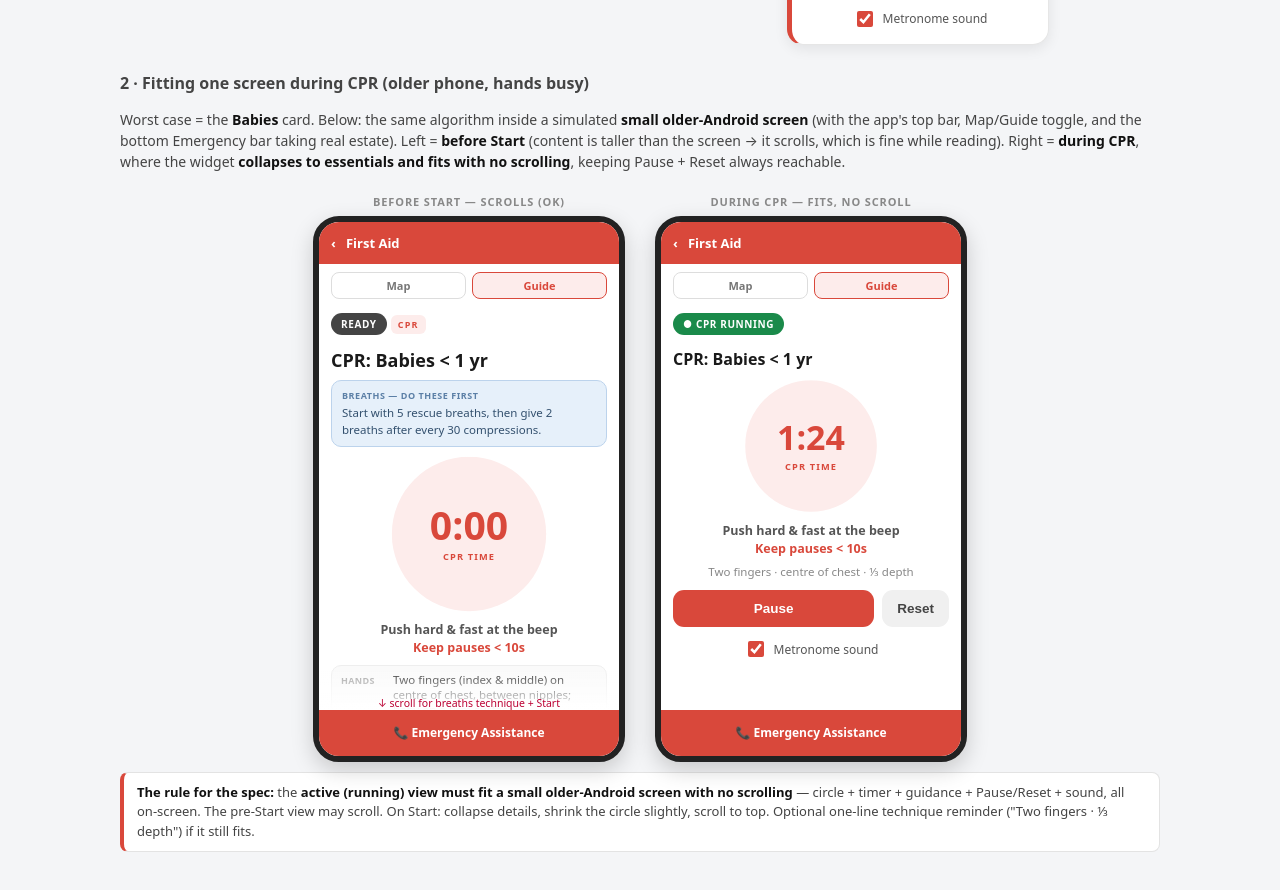
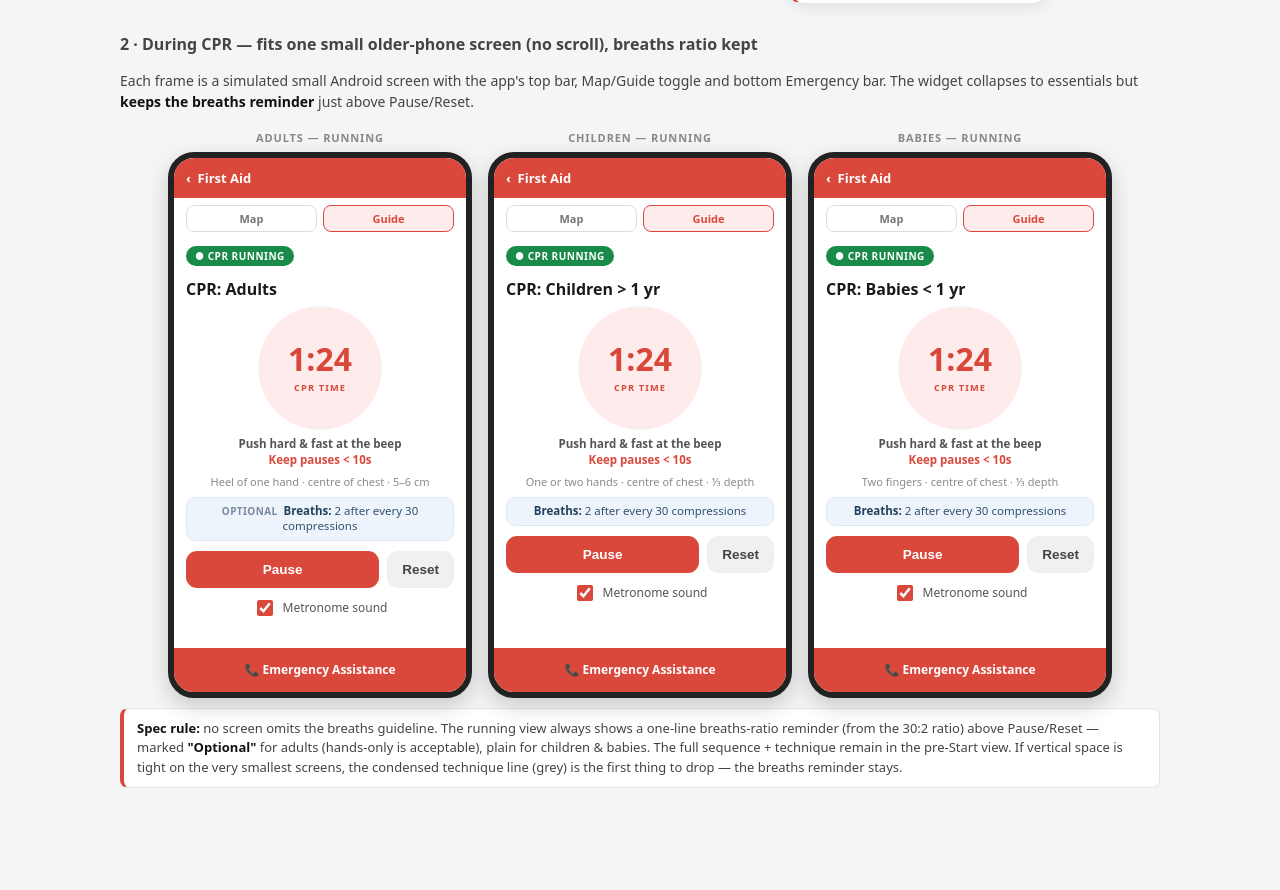
Before and after one commit to alipkagit/demos, a plain HTML site: page cpr-coach-mockup.html in a window 1280 px wide. Shown: the part 940-1830 px from the top of the page. After the commit the page ends 1774 px from the top, so only its background shows below. Drawn offline with Linux system fonts and the light colour scheme.

Commit message:
Add files via upload

```diff
--- a/cpr-coach-mockup.html
+++ b/cpr-coach-mockup.html
@@ -7,26 +7,25 @@
 <style>
   body{margin:0;background:#f4f5f7;font-family:system-ui,-apple-system,Segoe UI,Roboto,sans-serif;color:#1a1a1a;padding:28px 16px}
   .wrap{max-width:1040px;margin:0 auto}
-  .intro{margin:0 auto 22px;color:#444;font-size:14px;line-height:1.5}
+  .intro{margin:0 auto 18px;color:#444;font-size:14px;line-height:1.5}
   .intro h1{font-size:21px;margin:0 0 6px}
-  .intro h2{font-size:16px;margin:26px 0 4px}
+  .intro h2{font-size:16px;margin:28px 0 4px}
   .intro b{color:#111}
   .note{background:#fff;border:1px solid #e3e3e3;border-left:4px solid #d9483b;border-radius:8px;padding:10px 13px;margin-top:10px;font-size:13px}
   .row3{display:flex;gap:16px;justify-content:center;flex-wrap:wrap;align-items:flex-start}
-  .row2{display:flex;gap:30px;justify-content:center;flex-wrap:wrap;align-items:flex-start;margin-top:8px}
   .col{width:262px}
   .vlabel{font-size:11px;font-weight:800;color:#888;text-align:center;margin-bottom:7px;text-transform:uppercase;letter-spacing:.08em}
 
-  /* generic card bits */
   .tag{display:inline-block;background:#fdeceb;color:#d9483b;font-size:9px;font-weight:800;letter-spacing:1.2px;padding:3px 7px;border-radius:6px}
   .h{font-size:18px;font-weight:700;margin:7px 0 2px}
   .circle{width:150px;height:150px;border-radius:50%;background:#fdeceb;margin:12px auto;display:flex;flex-direction:column;align-items:center;justify-content:center;text-align:center;animation:beat 0.545s infinite;flex:none}
-  .circle.sm{width:128px;height:128px}
+  .circle.sm{width:120px;height:120px;margin:8px auto}
   @keyframes beat{0%{transform:scale(1)}12%{transform:scale(1.06)}30%{transform:scale(1)}}
   .circ-timer{color:#d9483b;font-size:38px;font-weight:800;font-variant-numeric:tabular-nums;line-height:1}
-  .circle.sm .circ-timer{font-size:33px}
+  .circle.sm .circ-timer{font-size:31px}
   .circ-cap{color:#d9483b;font-size:9px;font-weight:800;letter-spacing:1.1px;margin-top:5px}
-  .guide{text-align:center;color:#555;font-size:12.5px;font-weight:600;line-height:1.45;margin:2px 0 6px}
+  .guide{text-align:center;color:#555;font-size:12.5px;font-weight:600;line-height:1.4;margin:2px 0 6px}
+  .guide.sm{font-size:11.5px}
   .guide .l2{color:#d9483b}
   .tech{background:#fafafa;border:1px solid #eee;border-radius:10px;font-size:11.5px;margin-top:8px}
   .tech .r{display:flex;gap:8px;padding:6px 9px;border-top:1px solid #eee}
@@ -35,27 +34,28 @@
   .breaths{background:#eef4fb;border:1px solid #dbe8f5;border-radius:10px;padding:8px 10px;margin-top:8px;font-size:11.5px;line-height:1.45;color:#33506e}
   .breaths.first{border-color:#bcd3ec;background:#e6f0fa}
   .breaths .bk{font-size:9px;letter-spacing:.06em;text-transform:uppercase;color:#5b7fa6;font-weight:800;display:block;margin-bottom:3px}
-  .ctrls{display:flex;gap:8px;margin-top:11px}
+  /* compact breaths reminder in running view */
+  .breathmini{background:#eef4fb;border:1px solid #dbe8f5;border-radius:9px;padding:6px 9px;margin-top:8px;font-size:11.5px;color:#33506e;text-align:center;line-height:1.3}
+  .breathmini b{color:#23415f}
+  .breathmini .opt{color:#7a8aa0;font-weight:700;font-size:10px;text-transform:uppercase;letter-spacing:.04em}
+  .miniline{text-align:center;color:#8a8a8a;font-size:11px;margin:6px 0 0}
+  .ctrls{display:flex;gap:8px;margin-top:10px}
   .ctrls .go{flex:1;background:#d9483b;color:#fff;border:0;border-radius:11px;padding:11px;font-weight:700;font-size:13.5px}
   .ctrls .sec{background:#f0f0f0;color:#444;border:0;border-radius:11px;padding:11px 15px;font-weight:700;font-size:13.5px}
-  .snd{display:flex;align-items:center;gap:7px;font-size:12px;color:#555;margin-top:11px;justify-content:center}
+  .snd{display:flex;align-items:center;gap:7px;font-size:12px;color:#555;margin-top:9px;justify-content:center}
   .snd input{width:16px;height:16px;accent-color:#d9483b}
-  .miniline{text-align:center;color:#888;font-size:11.5px;margin:4px 0 2px}
-
   .phone{background:#fff;border-radius:16px;border:1px solid #e6e6e6;border-left:5px solid #d9483b;box-shadow:0 4px 14px rgba(0,0,0,.08);padding:14px}
 
-  /* ---- simulated older phone (360x640 dp) with app chrome ---- */
-  .device{width:300px;height:534px;background:#fff;border:6px solid #222;border-radius:26px;overflow:hidden;display:flex;flex-direction:column;box-shadow:0 8px 22px rgba(0,0,0,.18)}
-  .appbar{flex:none;height:42px;background:#d9483b;color:#fff;display:flex;align-items:center;padding:0 12px;font-weight:600;font-size:13px;gap:8px}
-  .toggle{flex:none;display:flex;gap:6px;padding:8px 12px 4px}
+  /* simulated older phone (small) with app chrome */
+  .device{width:292px;height:534px;background:#fff;border:6px solid #222;border-radius:26px;overflow:hidden;display:flex;flex-direction:column;box-shadow:0 8px 22px rgba(0,0,0,.18)}
+  .appbar{flex:none;height:40px;background:#d9483b;color:#fff;display:flex;align-items:center;padding:0 12px;font-weight:600;font-size:13px}
+  .toggle{flex:none;display:flex;gap:6px;padding:7px 12px 3px}
   .toggle div{flex:1;text-align:center;font-size:11px;font-weight:700;border:1px solid #ddd;border-radius:8px;padding:5px;color:#777}
   .toggle .on{background:#fdeceb;border-color:#d9483b;color:#d9483b}
   .scrollarea{flex:1;overflow:hidden;position:relative}
-  .scrollinner{padding:8px 12px 12px}
-  .fade{position:absolute;left:0;right:0;bottom:0;height:46px;background:linear-gradient(transparent,#fff);display:flex;align-items:flex-end;justify-content:center;font-size:10.5px;color:#b03}
-  .embar{flex:none;height:46px;background:#d9483b;color:#fff;display:flex;align-items:center;justify-content:center;font-size:12px;font-weight:700;gap:6px}
-  .statebadge{display:inline-block;font-size:10px;font-weight:800;letter-spacing:.06em;text-transform:uppercase;color:#fff;background:#444;border-radius:20px;padding:4px 10px;margin-bottom:6px}
-  .statebadge.run{background:#1a8a4a}
+  .scrollinner{padding:8px 12px 10px}
+  .embar{flex:none;height:44px;background:#d9483b;color:#fff;display:flex;align-items:center;justify-content:center;font-size:12px;font-weight:700}
+  .statebadge{display:inline-block;font-size:10px;font-weight:800;letter-spacing:.05em;text-transform:uppercase;color:#fff;background:#1a8a4a;border-radius:20px;padding:3px 9px;margin-bottom:5px}
 </style>
 </head>
 <body>
@@ -63,11 +63,10 @@
 
   <div class="intro">
     <h1>CPR Coach — design mockup</h1>
-    <p>Three separate CPR algorithms. The red circle is a <b>metronome</b> (pulses at 110/min, with sound in the app); the number inside is a <b>timer</b> for how long CPR has run. No cycle/compression counters, no pauses — continuous compressions. Rescue breaths are concise optional guidance.</p>
-    <div class="note"><b>Ben's fix applied:</b> the babies blue "Breaths" box now holds only the breaths <b>sequence</b> (matching Children); the baby breathing <b>technique</b> (mouth-and-nose seal) moved into the gray technique table beside Hands &amp; Depth.</div>
+    <p>Three separate CPR algorithms. Red circle = <b>metronome</b> (pulses 110/min, with sound); number inside = <b>timer</b> of how long CPR has run. No cycle/compression counters, no pauses. The breaths <b>ratio is always shown</b> — including in the compact running view — so the guideline is never withheld.</p>
+    <div class="note"><b>This version adds:</b> a compact <b>"Breaths: 2 after every 30 compressions"</b> reminder just above Pause/Reset in the running view (marked <b>optional</b> for adults), so no screen omits the breaths guidance. Plus Ben's earlier fix (babies breath <i>technique</i> sits in the gray table, not the blue box).</div>
 
-    <h2>1 · The three cards (full "read" view)</h2>
-    <p>This is the <b>before-Start</b> view, where the rescuer reads and gets into position. Hands are still free, so scrolling here is fine.</p>
+    <h2>1 · Full "read" view (before Start — scrolling OK)</h2>
   </div>
 
   <div class="row3">
@@ -83,7 +82,6 @@
         <label class="snd"><input type="checkbox" checked> Metronome sound</label>
       </div>
     </div>
-
     <div class="col">
       <div class="vlabel">Children &gt; 1 yr</div>
       <div class="phone">
@@ -96,7 +94,6 @@
         <label class="snd"><input type="checkbox" checked> Metronome sound</label>
       </div>
     </div>
-
     <div class="col">
       <div class="vlabel">Babies &lt; 1 yr</div>
       <div class="phone">
@@ -112,48 +109,65 @@
   </div>
 
   <div class="intro">
-    <h2>2 · Fitting one screen during CPR (older phone, hands busy)</h2>
-    <p>Worst case = the <b>Babies</b> card. Below: the same algorithm inside a simulated <b>small older-Android screen</b> (with the app's top bar, Map/Guide toggle, and the bottom Emergency bar taking real estate). Left = <b>before Start</b> (content is taller than the screen → it scrolls, which is fine while reading). Right = <b>during CPR</b>, where the widget <b>collapses to essentials and fits with no scrolling</b>, keeping Pause + Reset always reachable.</p>
+    <h2>2 · During CPR — fits one small older-phone screen (no scroll), breaths ratio kept</h2>
+    <p>Each frame is a simulated small Android screen with the app's top bar, Map/Guide toggle and bottom Emergency bar. The widget collapses to essentials but <b>keeps the breaths reminder</b> just above Pause/Reset.</p>
   </div>
 
-  <div class="row2">
+  <div class="row3">
 
     <div>
-      <div class="vlabel">Before Start — scrolls (OK)</div>
+      <div class="vlabel">Adults — running</div>
       <div class="device">
-        <div class="appbar">‹ &nbsp; First Aid</div>
+        <div class="appbar">‹&nbsp; First Aid</div>
         <div class="toggle"><div>Map</div><div class="on">Guide</div></div>
-        <div class="scrollarea">
-          <div class="scrollinner">
-            <span class="statebadge">Ready</span>
-            <span class="tag">CPR</span><div class="h">CPR: Babies &lt; 1 yr</div>
-            <div class="breaths first"><span class="bk">Breaths — do these first</span>Start with 5 rescue breaths, then give 2 breaths after every 30 compressions.</div>
-            <div class="circle"><div class="circ-timer">0:00</div><div class="circ-cap">CPR TIME</div></div>
-            <div class="guide"><div>Push hard &amp; fast at the beep</div><div class="l2">Keep pauses &lt; 10s</div></div>
-            <div class="tech"><div class="r"><span class="k">Hands</span><div>Two fingers (index &amp; middle) on centre of chest, between nipples; baby on a firm surface</div></div><div class="r"><span class="k">Depth</span><div>about one third of the chest</div></div></div>
-          </div>
-          <div class="fade">↓ scroll for breaths technique + Start</div>
-        </div>
+        <div class="scrollarea"><div class="scrollinner">
+          <span class="statebadge">● CPR running</span>
+          <div class="h" style="font-size:16px">CPR: Adults</div>
+          <div class="circle sm"><div class="circ-timer">1:24</div><div class="circ-cap">CPR TIME</div></div>
+          <div class="guide sm"><div>Push hard &amp; fast at the beep</div><div class="l2">Keep pauses &lt; 10s</div></div>
+          <div class="miniline">Heel of one hand · centre of chest · 5–6 cm</div>
+          <div class="breathmini"><span class="opt">Optional</span> &nbsp;<b>Breaths:</b> 2 after every 30 compressions</div>
+          <div class="ctrls"><button class="go">Pause</button><button class="sec">Reset</button></div>
+          <label class="snd"><input type="checkbox" checked> Metronome sound</label>
+        </div></div>
         <div class="embar">📞 Emergency Assistance</div>
       </div>
     </div>
 
     <div>
-      <div class="vlabel">During CPR — fits, no scroll</div>
+      <div class="vlabel">Children — running</div>
       <div class="device">
-        <div class="appbar">‹ &nbsp; First Aid</div>
+        <div class="appbar">‹&nbsp; First Aid</div>
         <div class="toggle"><div>Map</div><div class="on">Guide</div></div>
-        <div class="scrollarea">
-          <div class="scrollinner">
-            <span class="statebadge run">● CPR running</span>
-            <div class="h" style="font-size:16px">CPR: Babies &lt; 1 yr</div>
-            <div class="circle sm"><div class="circ-timer">1:24</div><div class="circ-cap">CPR TIME</div></div>
-            <div class="guide"><div>Push hard &amp; fast at the beep</div><div class="l2">Keep pauses &lt; 10s</div></div>
-            <div class="miniline">Two fingers · centre of chest · ⅓ depth</div>
-            <div class="ctrls"><button class="go">Pause</button><button class="sec">Reset</button></div>
-            <label class="snd"><input type="checkbox" checked> Metronome sound</label>
-          </div>
-        </div>
+        <div class="scrollarea"><div class="scrollinner">
+          <span class="statebadge">● CPR running</span>
+          <div class="h" style="font-size:16px">CPR: Children &gt; 1 yr</div>
+          <div class="circle sm"><div class="circ-timer">1:24</div><div class="circ-cap">CPR TIME</div></div>
+          <div class="guide sm"><div>Push hard &amp; fast at the beep</div><div class="l2">Keep pauses &lt; 10s</div></div>
+          <div class="miniline">One or two hands · centre of chest · ⅓ depth</div>
+          <div class="breathmini"><b>Breaths:</b> 2 after every 30 compressions</div>
+          <div class="ctrls"><button class="go">Pause</button><button class="sec">Reset</button></div>
+          <label class="snd"><input type="checkbox" checked> Metronome sound</label>
+        </div></div>
+        <div class="embar">📞 Emergency Assistance</div>
+      </div>
+    </div>
+
+    <div>
+      <div class="vlabel">Babies — running</div>
+      <div class="device">
+        <div class="appbar">‹&nbsp; First Aid</div>
+        <div class="toggle"><div>Map</div><div class="on">Guide</div></div>
+        <div class="scrollarea"><div class="scrollinner">
+          <span class="statebadge">● CPR running</span>
+          <div class="h" style="font-size:16px">CPR: Babies &lt; 1 yr</div>
+          <div class="circle sm"><div class="circ-timer">1:24</div><div class="circ-cap">CPR TIME</div></div>
+          <div class="guide sm"><div>Push hard &amp; fast at the beep</div><div class="l2">Keep pauses &lt; 10s</div></div>
+          <div class="miniline">Two fingers · centre of chest · ⅓ depth</div>
+          <div class="breathmini"><b>Breaths:</b> 2 after every 30 compressions</div>
+          <div class="ctrls"><button class="go">Pause</button><button class="sec">Reset</button></div>
+          <label class="snd"><input type="checkbox" checked> Metronome sound</label>
+        </div></div>
         <div class="embar">📞 Emergency Assistance</div>
       </div>
     </div>
@@ -161,7 +175,7 @@
   </div>
 
   <div class="intro">
-    <div class="note"><b>The rule for the spec:</b> the <b>active (running) view must fit a small older-Android screen with no scrolling</b> — circle + timer + guidance + Pause/Reset + sound, all on-screen. The pre-Start view may scroll. On Start: collapse details, shrink the circle slightly, scroll to top. Optional one-line technique reminder ("Two fingers · ⅓ depth") if it still fits.</div>
+    <div class="note"><b>Spec rule:</b> no screen omits the breaths guideline. The running view always shows a one-line breaths-ratio reminder (from the 30:2 ratio) above Pause/Reset — marked <b>"Optional"</b> for adults (hands-only is acceptable), plain for children &amp; babies. The full sequence + technique remain in the pre-Start view. If vertical space is tight on the very smallest screens, the condensed technique line (grey) is the first thing to drop — the breaths reminder stays.</div>
   </div>
 
 </div>
```
